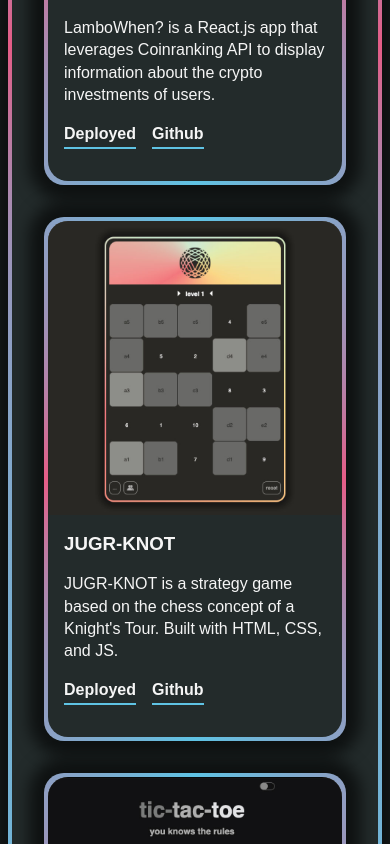
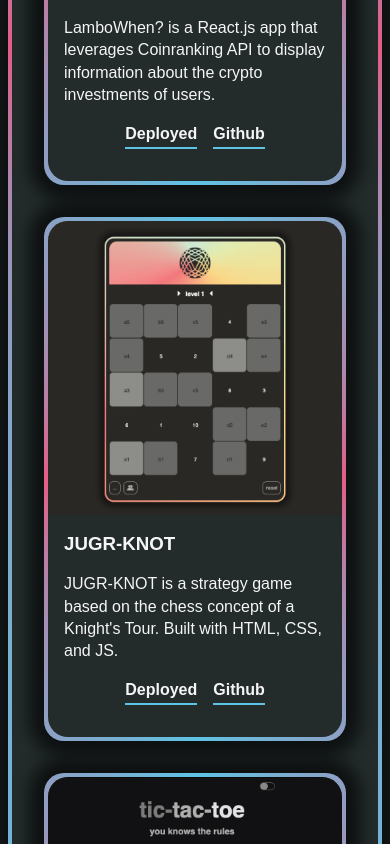
Before and after one commit to linesbydevon/devon_jones_portfolio, a React (Create React App) app in the folder drj_portfolio/: page /projects in a window 390 px wide. Shown: the part 1260-2104 px from the top of the page. Built offline with nearby package versions, Linux system fonts and the light colour scheme.

Commit message:
linked thumbnails of projects

```diff
--- a/drj_portfolio/src/App.css
+++ b/drj_portfolio/src/App.css
@@ -589,4 +589,8 @@
   padding-bottom: 32px;
 }
 
+.project .buttons{
+  justify-content: center;
 }
+
+}
--- a/drj_portfolio/src/components/Routes/Projects/Project.jsx
+++ b/drj_portfolio/src/components/Routes/Projects/Project.jsx
@@ -14,7 +14,9 @@
             </div>
           </div>
           <div className="thumbnailContainer">
+            <a href={deployedURL} target="_blank" rel="noreferrer">
             <img src={image} alt={alt}/>
+            </a>
           </div>
         </div>
       </div>
```
